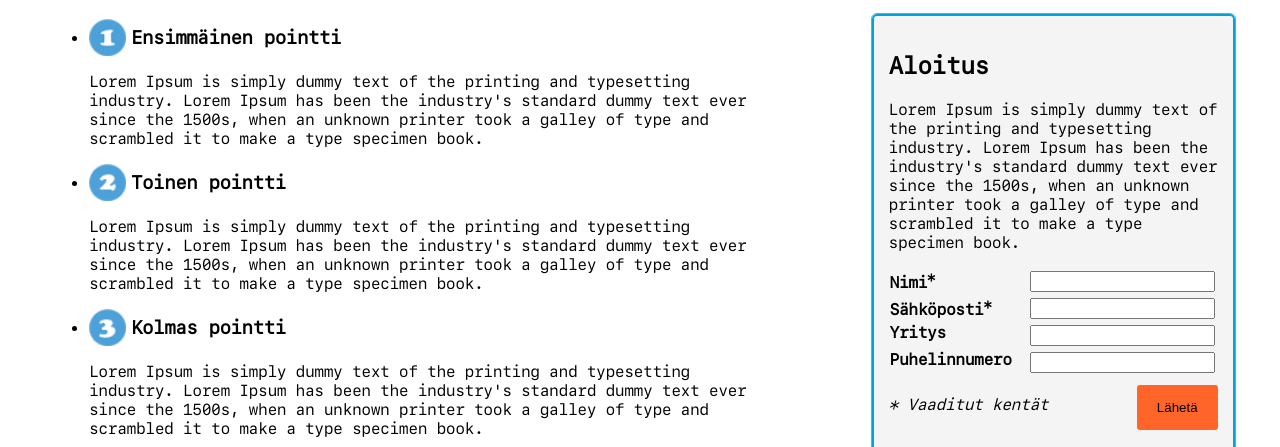
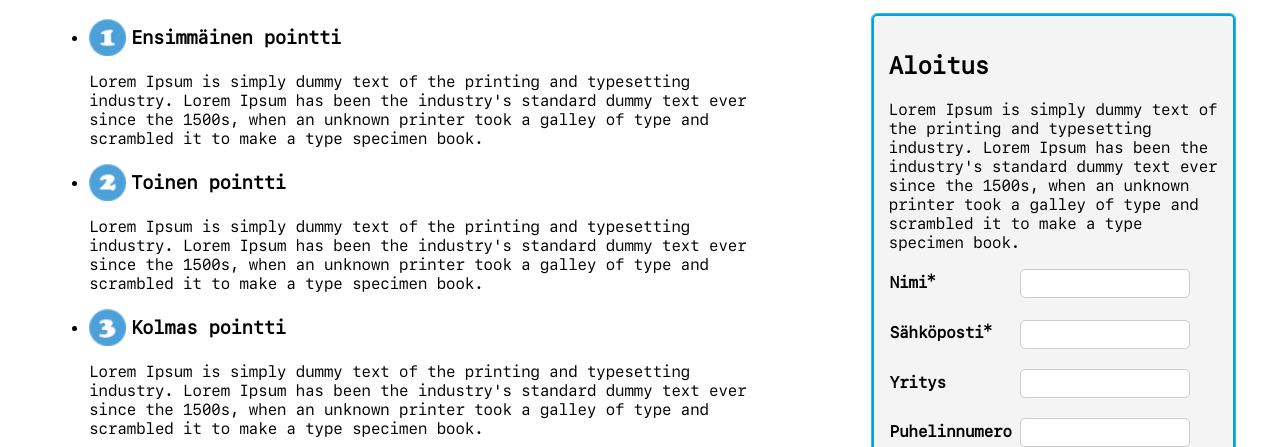
Before and after one commit to Sisilisko/Java_Script, a plain HTML site: page HTML perusteet/Responsive page 26.08/index.html in a window 1280 px wide. Shown: the part 353-800 px from the top of the page. Drawn offline with Linux system fonts and the light colour scheme.

Commit message:
contact-form

```diff
--- a/HTML perusteet/Responsive page 26.08/index.html
+++ b/HTML perusteet/Responsive page 26.08/index.html
@@ -48,15 +48,23 @@
       <aside class="">
         <h2>Aloitus</h2>
           <p>Lorem Ipsum is simply dummy text of the printing and typesetting industry. Lorem Ipsum has been the industry's standard dummy text ever since the 1500s, when an unknown printer took a galley of type and scrambled it to make a type specimen book.</p>
-          <form class="" action="index.html" method="post">
-            <label for="nimi">Nimi<sup>*</sup>
-            <input type="text" name="" value="" id="nimi" required></label>
-            <label for="email">Sähköposti<sup>*</sup>
-            <input type="email" name="" value="" id="email" required></label>
-            <label for="company">Yritys
-            <input type="text" name="" value="" id="company"></label>
-            <label for="phone">Puhelinnumero
-            <input type="phone" name="" value="" id="phone"></label>
+          <form class="" action="index.html" method="post" id="constact-form">
+            <div>
+              <label for="nimi">Nimi<sup>*</sup></label>
+              <input type="text" name="" value="" id="nimi" required>
+            </div>
+            <div>
+              <label for="email">Sähköposti<sup>*</sup></label>
+              <input type="email" name="" value="" id="email" required>
+            </div>
+            <div>
+              <label for="company">Yritys</label>
+              <input type="text" name="" value="" id="company">
+            </div>
+            <div>
+              <label for="phone">Puhelinnumero</label>
+              <input type="phone" name="" value="" id="phone">
+            </div>
           </form>
           <i>* Vaaditut kentät</i>
           <button type="submit" name="button">Lähetä</button>
--- a/HTML perusteet/Responsive page 26.08/styles.css
+++ b/HTML perusteet/Responsive page 26.08/styles.css
@@ -57,20 +57,25 @@ aside {
   padding: 15px;
 }
 form {
-  display: grid;
+
   max-width: 350px;
   margin-bottom: 19px;
 
 }
 input {
-  float: right;
-  clear: both;
-  margin-bottom: 7px;
-  margin: 2px;
+  height: 25px;
+width: 50%;
+border: 1px solid #CCC;
+border-radius: 5px;
 }
 label {
   font-weight: bold;
   padding: 1px;
+  width: 120px;
+  display: inline-block;
+}
+#constact-form div {
+  margin-bottom: 20px;
 }
 button {
   background: #FF6429;
```
